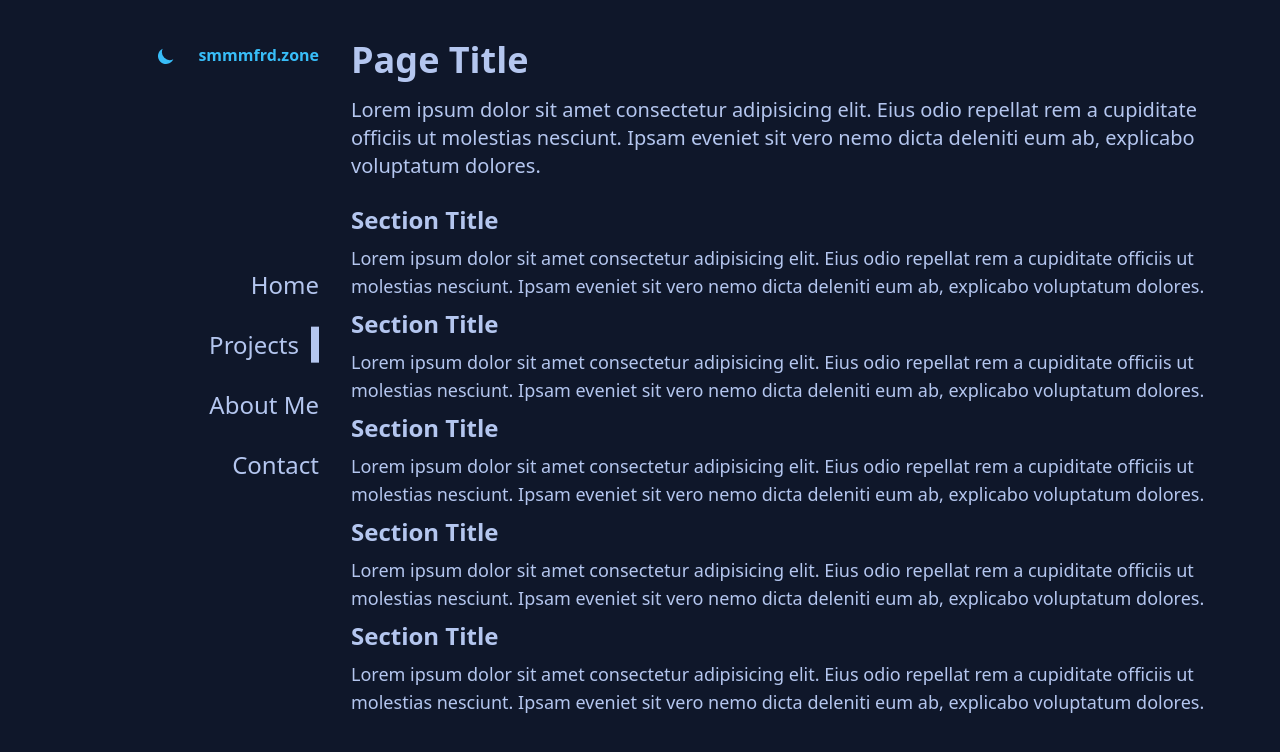
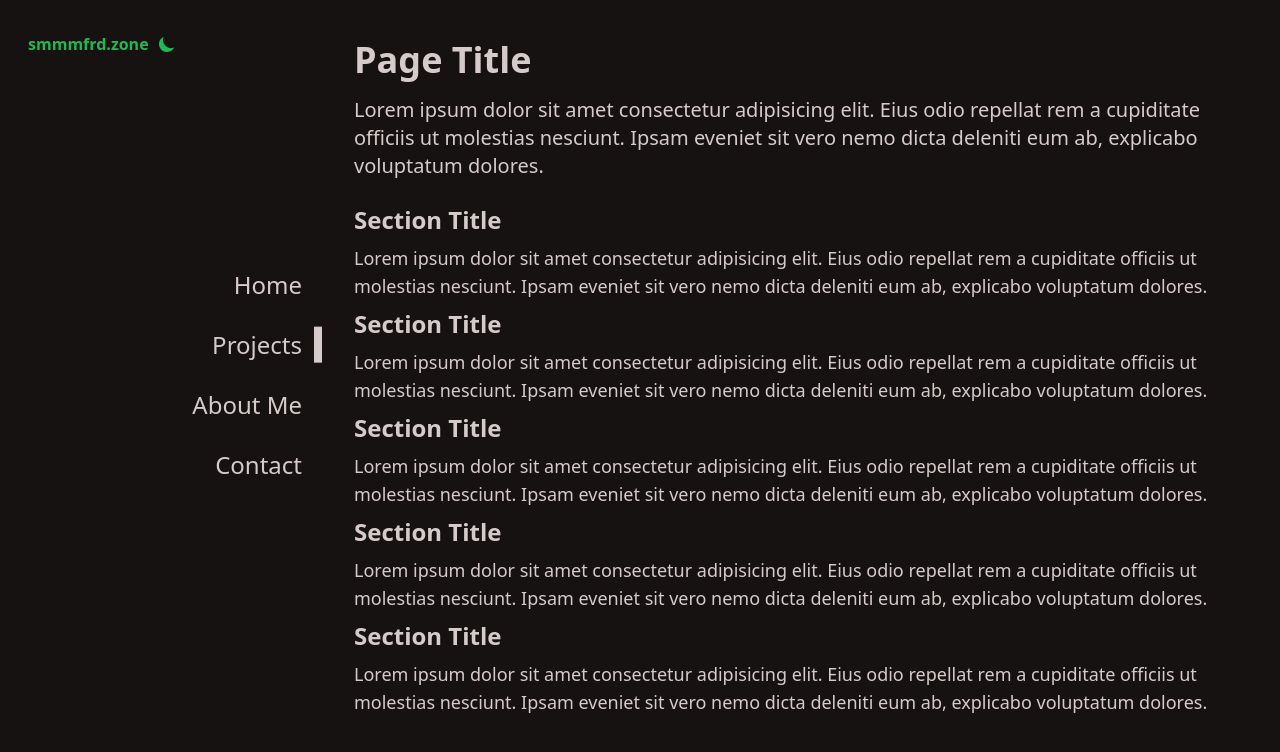
Before and after one commit to smmmfrd/smmmfrd-site, a React (Vite) app: page /projects in a window 1280 px wide. Shown: the top 752 px of the page. Built offline with nearby package versions, Linux system fonts and the light colour scheme.

Commit message:
Daisy UI Theme Change

```diff
--- a/components/NavButton.jsx
+++ b/components/NavButton.jsx
@@ -2,12 +2,11 @@ import { NavLink } from "react-router-dom";
 
 export default function ({ title, dest }) {
 
-	// Take out gap-3 and w-2
 	return (
 		<li>
 			<NavLink to={dest}
 				className={({ isActive }) => `flex flex-row-reverse sm:flex-row justify-end items-center
-				${isActive ? "gap-3 [&>span]:w-2" : ""}`}>
+				${isActive ? "gap-3 [&>span]:w-2" : "gap-5"}`}>
 				{title}
 				<span className="inline-block h-9 bg-base-content transition-all"></span>
 			</NavLink>
--- a/components/Navbar.jsx
+++ b/components/Navbar.jsx
@@ -13,7 +13,7 @@ export default function Navbar() {
 	const [darkMode, setDarkMode] = useState(true);
 
 	useEffect(() => {
-		document.querySelector('html').setAttribute('data-theme', darkMode ? 'night' : 'winter');
+		document.querySelector('html').setAttribute('data-theme', darkMode ? 'forest' : 'garden');
 	}, [darkMode]);
 
 	return (
@@ -23,7 +23,7 @@ export default function Navbar() {
 				sm:basis-1/4 sm:pr-0 sm:relative sm:overflow-visible`}>
 
 				<div className="absolute top-2 left-2 flex gap-2 items-center
-					sm:sticky sm:top-8 sm:left-0 sm:flex-row-reverse">
+					sm:fixed sm:top-8 sm:left-7">
 					{/* Open/Close Button */}
 					<button className="btn btn-circle btn-ghost sm:hidden" value={openNav} onClick={() => setOpenNav(prev => !prev)}>
 						{
@@ -39,7 +39,7 @@ export default function Navbar() {
 
 					{/* Dark Mode Switcher from - https://www.freecodecamp.org/news/how-to-build-a-dark-mode-switcher-with-tailwind-css-and-flowbite/ */}
 					<button
-						className="btn btn-square btn-ghost text-sm p-2.5"
+						className="text-sm pb-0.5"
 						onClick={() => setDarkMode(prev => !prev)}
 					>
 						<svg className={`w-5 h-5 fill-primary ${darkMode ? "" : "hidden"}`}
--- a/index.html
+++ b/index.html
@@ -6,7 +6,7 @@
     <title>Sam Mumford</title>
   </head>
   <body>
-    <div id="root" class="w-full min-h-screen relative p-8 pl-5 flex sm:gap-8"></div>
+    <div id="root" class="w-full min-h-screen relative py-8 px-5 flex sm:gap-8"></div>
     <script type="module" src="/src/main.jsx"></script>
   </body>
 </html>
--- a/tailwind.config.js
+++ b/tailwind.config.js
@@ -10,6 +10,6 @@ export default {
 	},
 	plugins: [require("daisyui")],
 	daisyui: {
-		themes: ["night", "winter"]
+		themes: ["forest", "garden"]
 	}
 }
```
